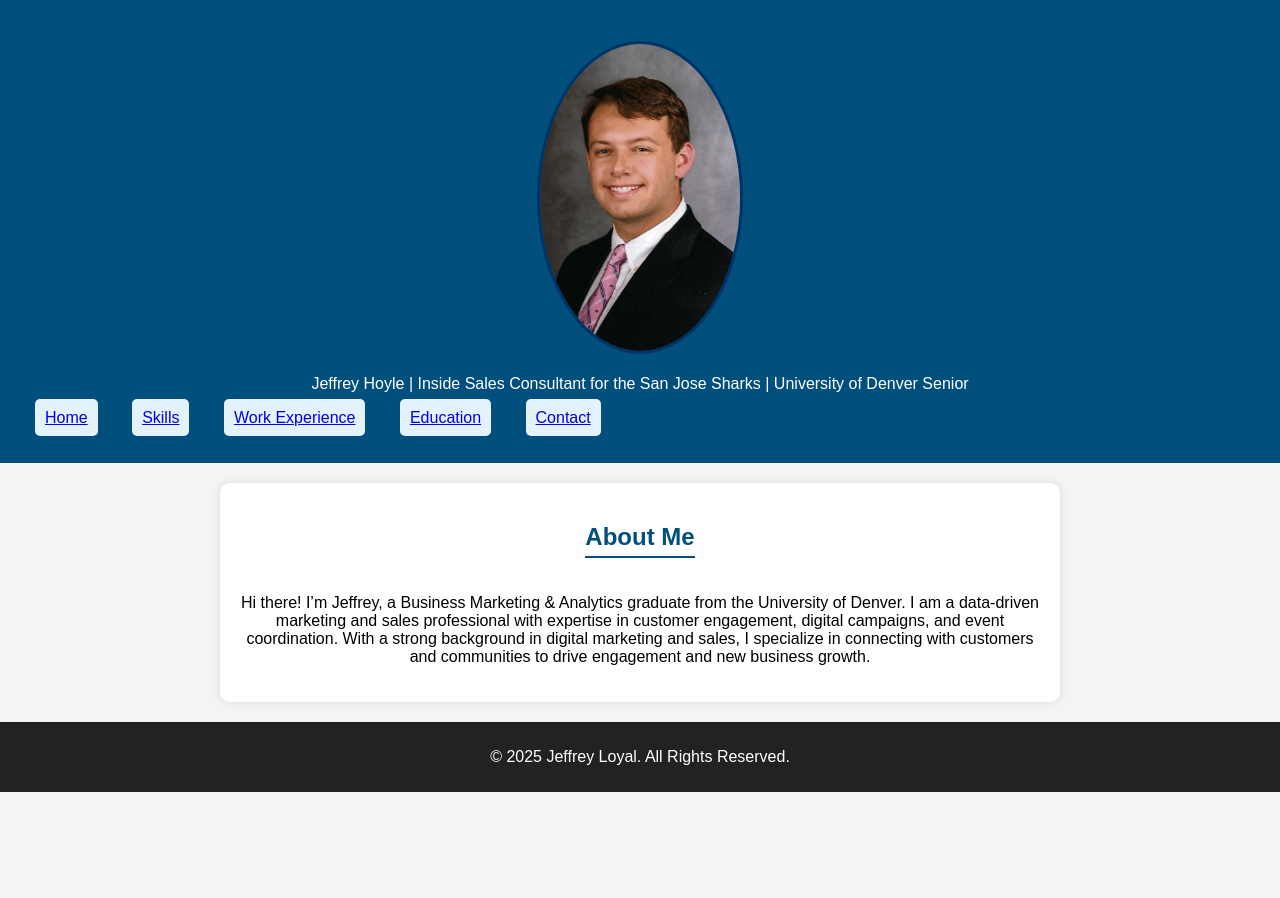
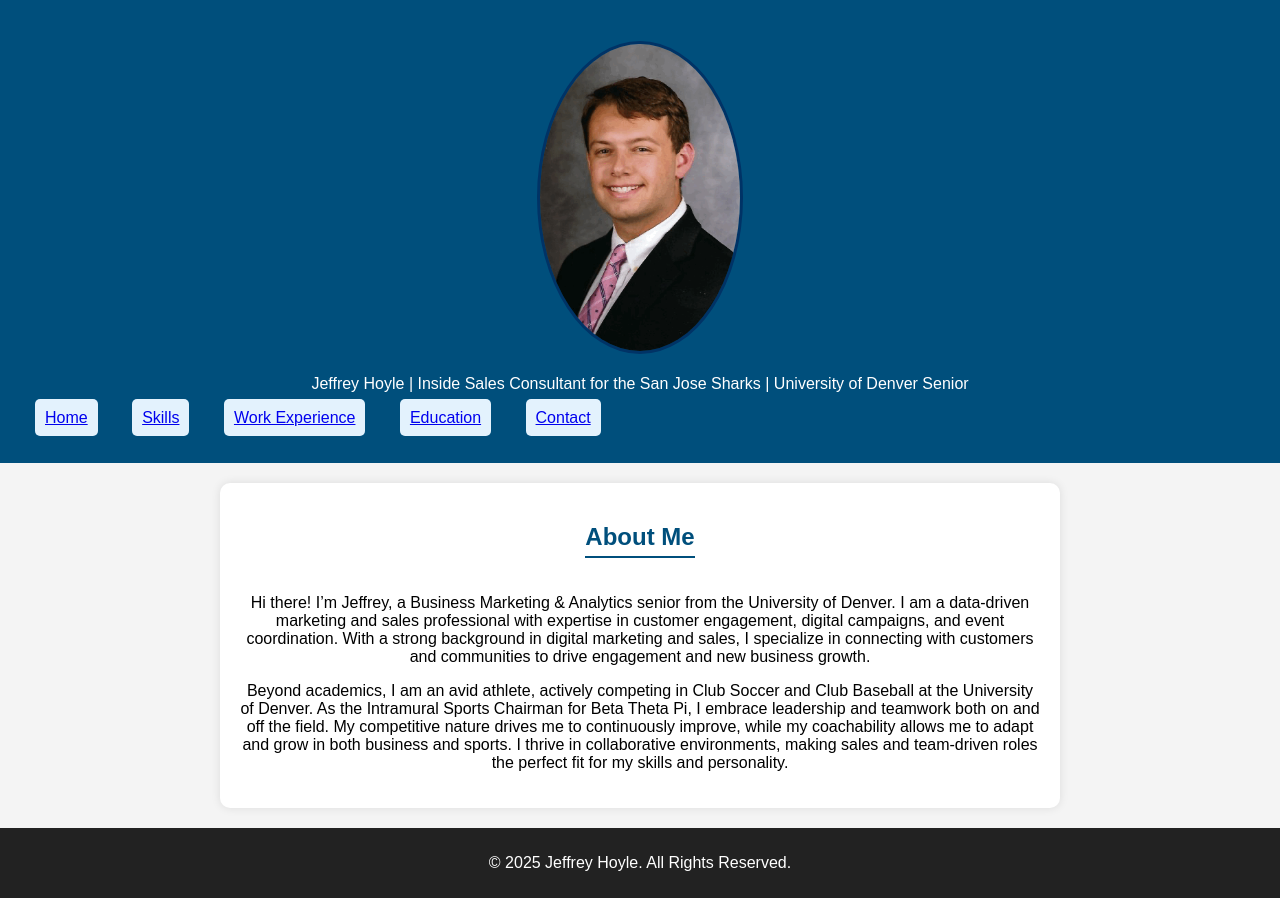
Before and after one commit to jeffreyLoyal/jeffreyLoyal.github.io, a plain HTML site: page index.html in a window 1280 px wide. Before the commit the page ends 800 px from the top, so only its background shows below. Drawn offline with Linux system fonts and the light colour scheme.

Commit message:
Update index.html

```diff
--- a/index.html
+++ b/index.html
@@ -23,10 +23,12 @@
     </header>
     <section>
         <h2>About Me</h2>
-        <p>Hi there! I’m Jeffrey, a Business Marketing & Analytics graduate from the University of Denver. I am a data-driven marketing and sales professional with expertise in customer engagement, digital campaigns, and event coordination. With a strong background in digital marketing and sales, I specialize in connecting with customers and communities to drive engagement and new business growth.</p>
+        <p>Hi there! I’m Jeffrey, a Business Marketing & Analytics senior from the University of Denver. I am a data-driven marketing and sales professional with expertise in customer engagement, digital campaigns, and event coordination. With a strong background in digital marketing and sales, I specialize in connecting with customers and communities to drive engagement and new business growth.</p>
+        <p>Beyond academics, I am an avid athlete, actively competing in Club Soccer and Club Baseball at the University of Denver. As the Intramural Sports Chairman for Beta Theta Pi, I embrace leadership and teamwork both on and off the field. My competitive nature drives me to continuously improve, while my coachability allows me to adapt and grow in both business and sports. I thrive in collaborative environments, making sales and team-driven roles the perfect fit for my skills and personality.</p>
+
     </section>
     <footer>
-        <p>&copy; 2025 Jeffrey Loyal. All Rights Reserved.</p>
+        <p>&copy; 2025 Jeffrey Hoyle. All Rights Reserved.</p>
     </footer>
 </body>
 </html>
```
